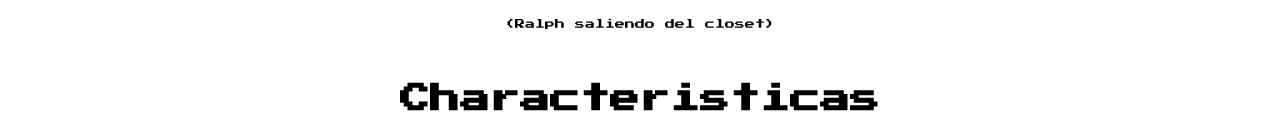
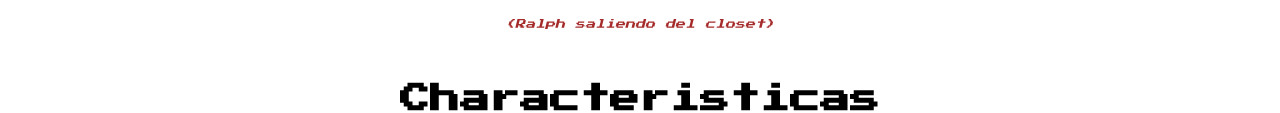
Before and after one commit to nonunga/SkillShare, a plain HTML site: page index.html in a window 1280 px wide. Shown: the part 1232-1345 px from the top of the page. Drawn offline with Linux system fonts and the light colour scheme.

Commit message:
caption change and class

```diff
--- a/css/ralph.css
+++ b/css/ralph.css
@@ -48,3 +48,8 @@ a:hover{
 footer{
 	background-color: lightgray;
 }
+
+p.caption{
+	color: brown;
+	font-style: italic;
+}
--- a/index.html
+++ b/index.html
@@ -20,7 +20,7 @@
 		<h2>Sobre Ralph</h2>
 		<p>Ralph es metrosexual y heterocurioso!</p>
 		<img src="img/closet.png">
-		<p>(Ralph saliendo del closet)</p>
+		<p class="caption">(Ralph saliendo del closet)</p>
 
 		<h2>Characteristicas</h2>
 		<p>
```
